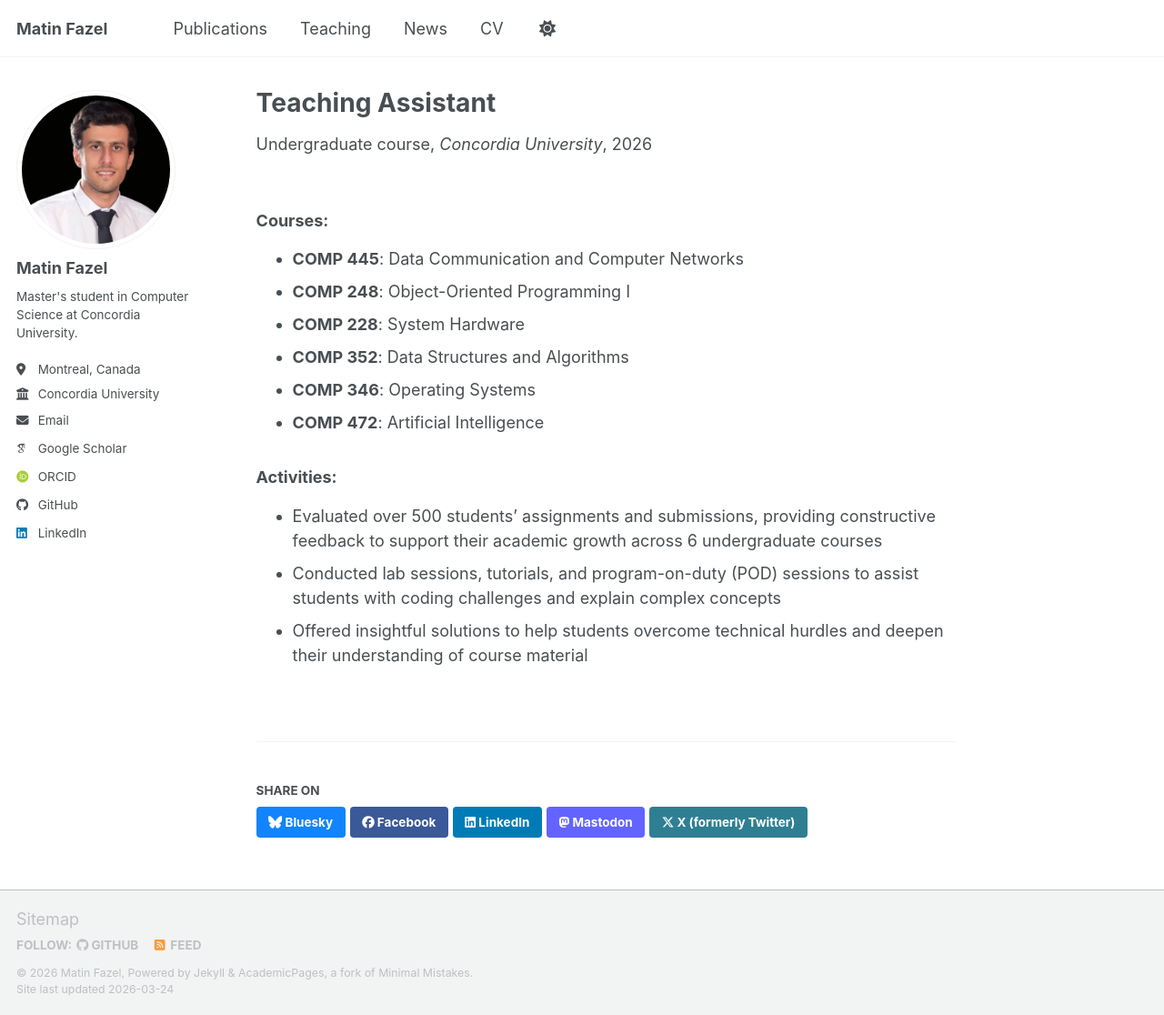
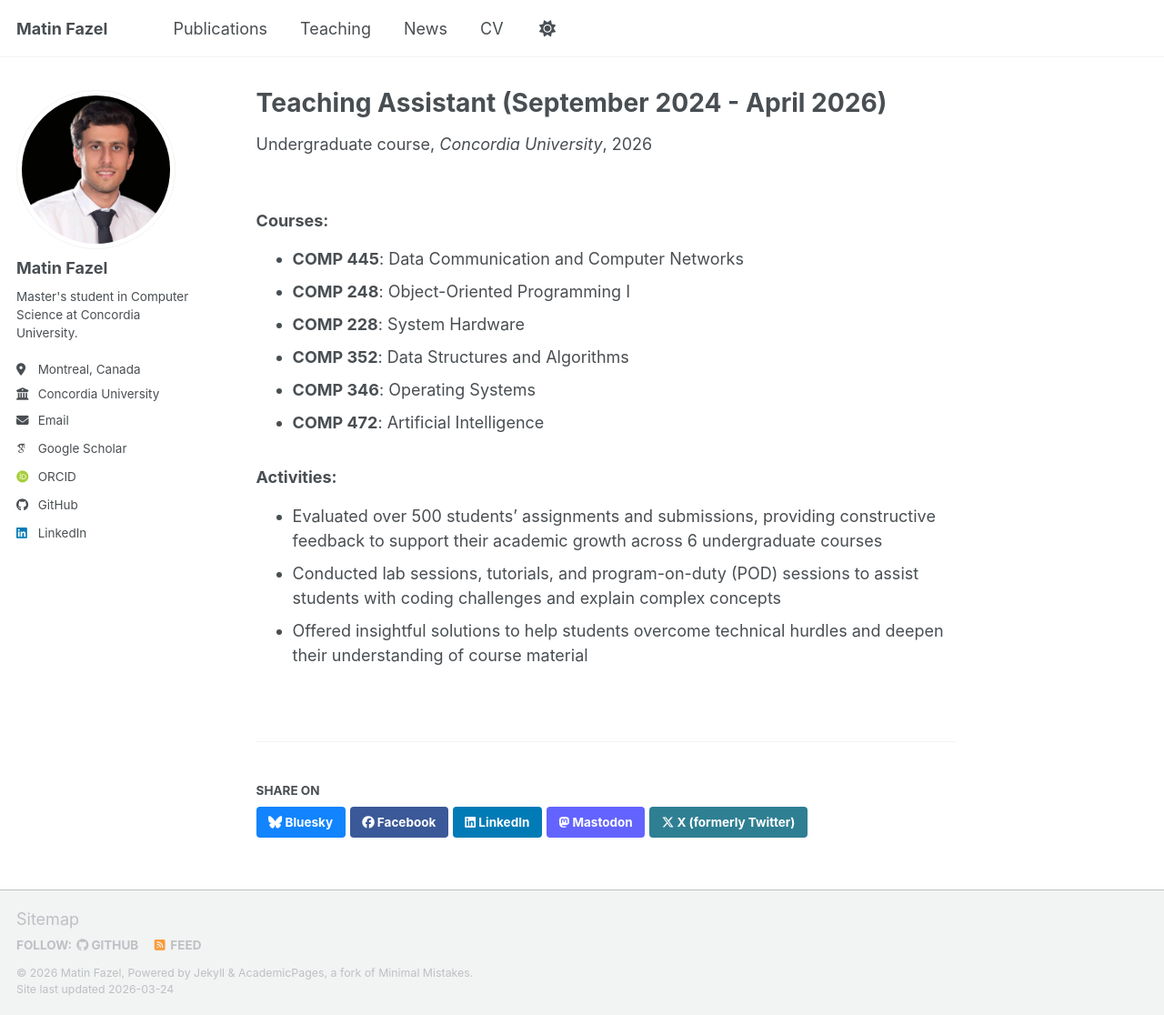
Before and after one commit to matinfazel/matinfazel.github.io, a Jekyll site: the page built from _teaching/2014-spring-teaching-1.md, in a window 1280 px wide and 1116 px high. Shown: the whole window at 91% size. Built offline with Jekyll 4.4.1, drawn with Linux system fonts in a browser that asks for light colours; some web fonts are replaced; a script bundle is joined from its source files by our own code; library files that are not in the unit come from our copies.

```diff
--- a/_teaching/2014-spring-teaching-1.md
+++ b/_teaching/2014-spring-teaching-1.md
@@ -1,5 +1,5 @@
 ---
-title: "Teaching Assistant"
+title: "Teaching Assistant (September 2024 - April 2026) "
 collection: teaching
 type: "Undergraduate course"
 permalink: /teaching
```
